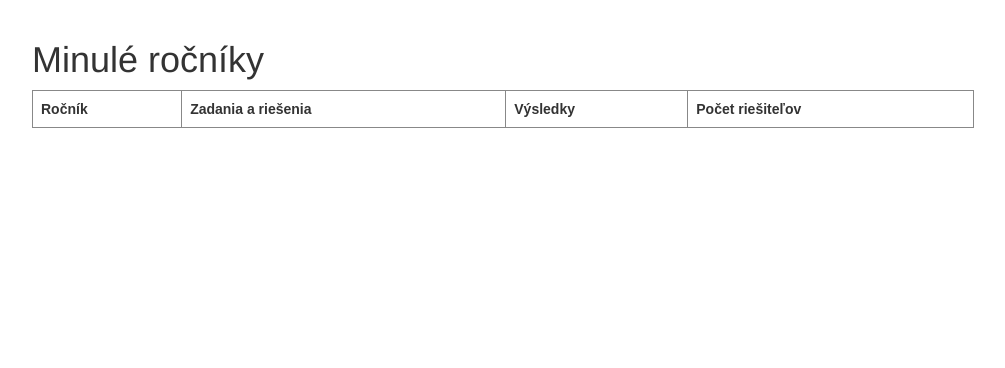
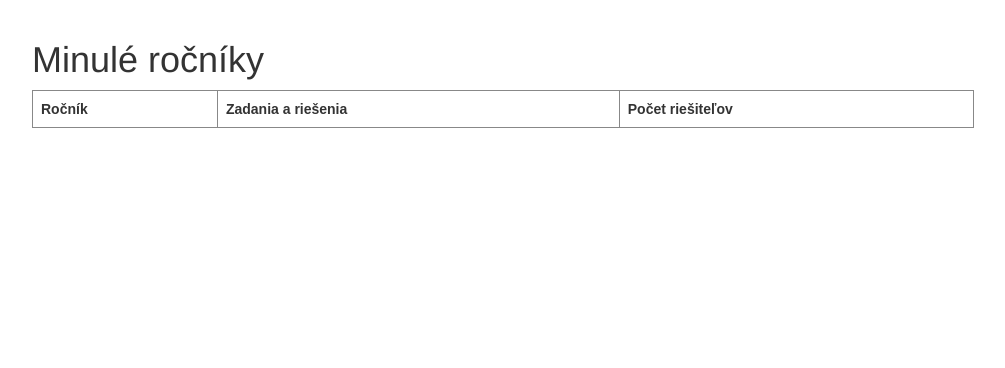
Before and after one commit to ZdruzenieSTROM/mas-problem, a Django app: page /archiv in a window 1280 px wide. Shown: the part 52-420 px from the top of the page, without its empty margins (137-1142 px from the left). Run offline with Django 4.2, Linux system fonts and the light colour scheme; data comes from the database, SQL or seed files in the repository; lists and menus that the app fills with data are empty; parts of the project's set-up code (start-up, migrations or seed data) failed here and were passed over; some libraries are stand-ins or nearby versions.

Commit message:
remove vysledky column from archive, as they are not public anymore

```diff
--- a/competition/templates/competition/archive.html
+++ b/competition/templates/competition/archive.html
@@ -8,7 +8,7 @@
     <tr>
         <th>Ročník</th>
         <th>Zadania a riešenia</th>
-        <th>Výsledky</th>
+        <!-- <th>Výsledky</th> -->
         <!-- <th>Štatistiky úloh</th> -->
         <th>Počet riešiteľov</th>
     </tr>
@@ -16,13 +16,13 @@
     <tr>
         <td>{{ game.name }}</td>
         <td>{%if game.publication %}<a href="{{ game.publication.url}}">Zadania a riešenia</a>{% else %}-{% endif %}</td>
-        <td>
+        <!-- <td>
             {% if game.pdf_results %}
             <a href="{{game.pdf_results.url}}">Výsledky</a>
             {% else %}
             <a href="{% url 'competition:results' pk=game.pk %}">Výsledky</a>
             {% endif %}
-        </td>
+        </td> -->
         <!-- Temporary removed for mas_problem 2023 jesen until the stats are fixed -->
         <!-- <td><a href="{% url 'competition:statistics' pk=game.pk %}">Štatistiky</a></td> -->
         <td>{% if not game.pdf_results %}{{game.number_of_participants}}{% endif %}</td>
```
